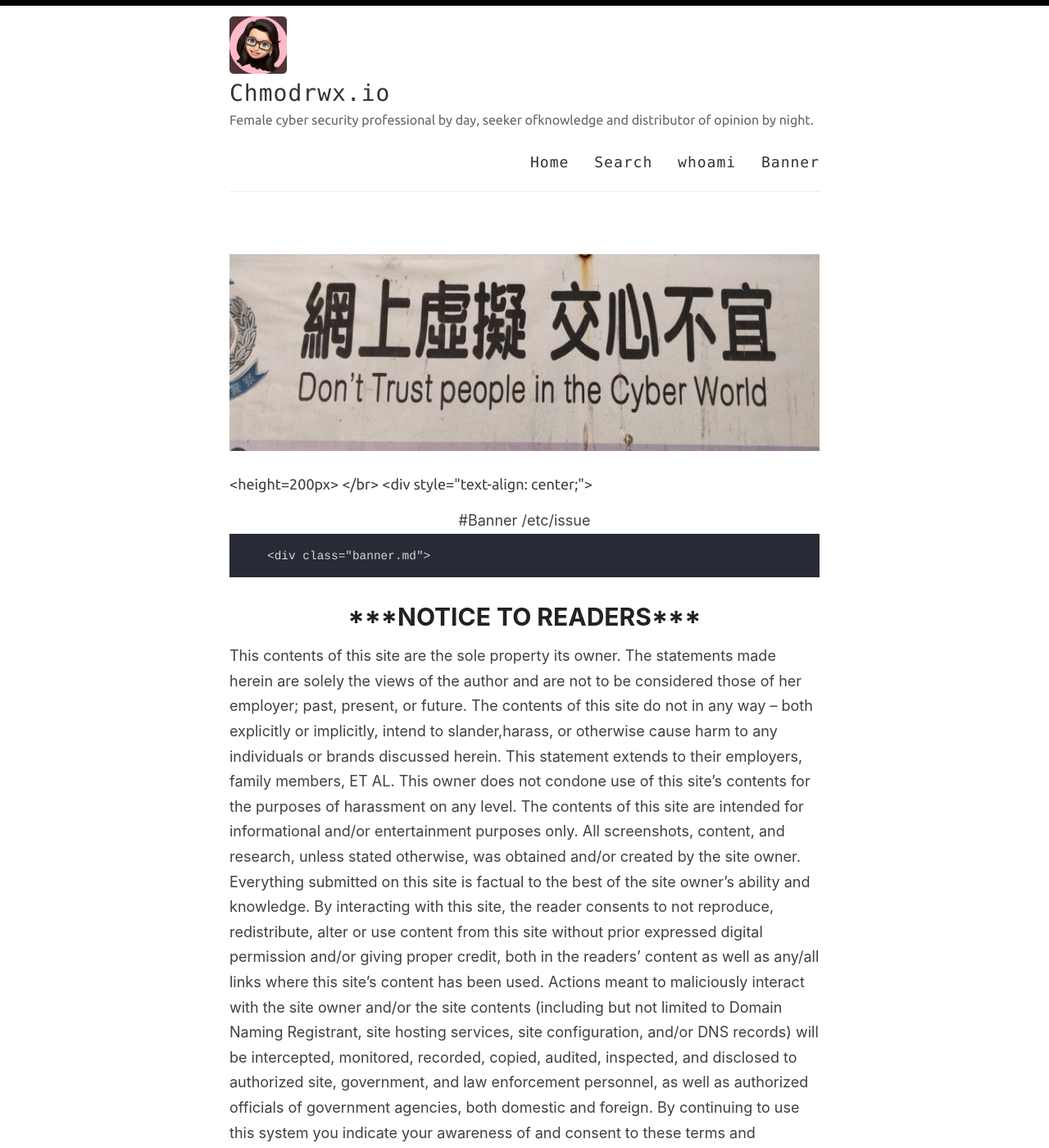
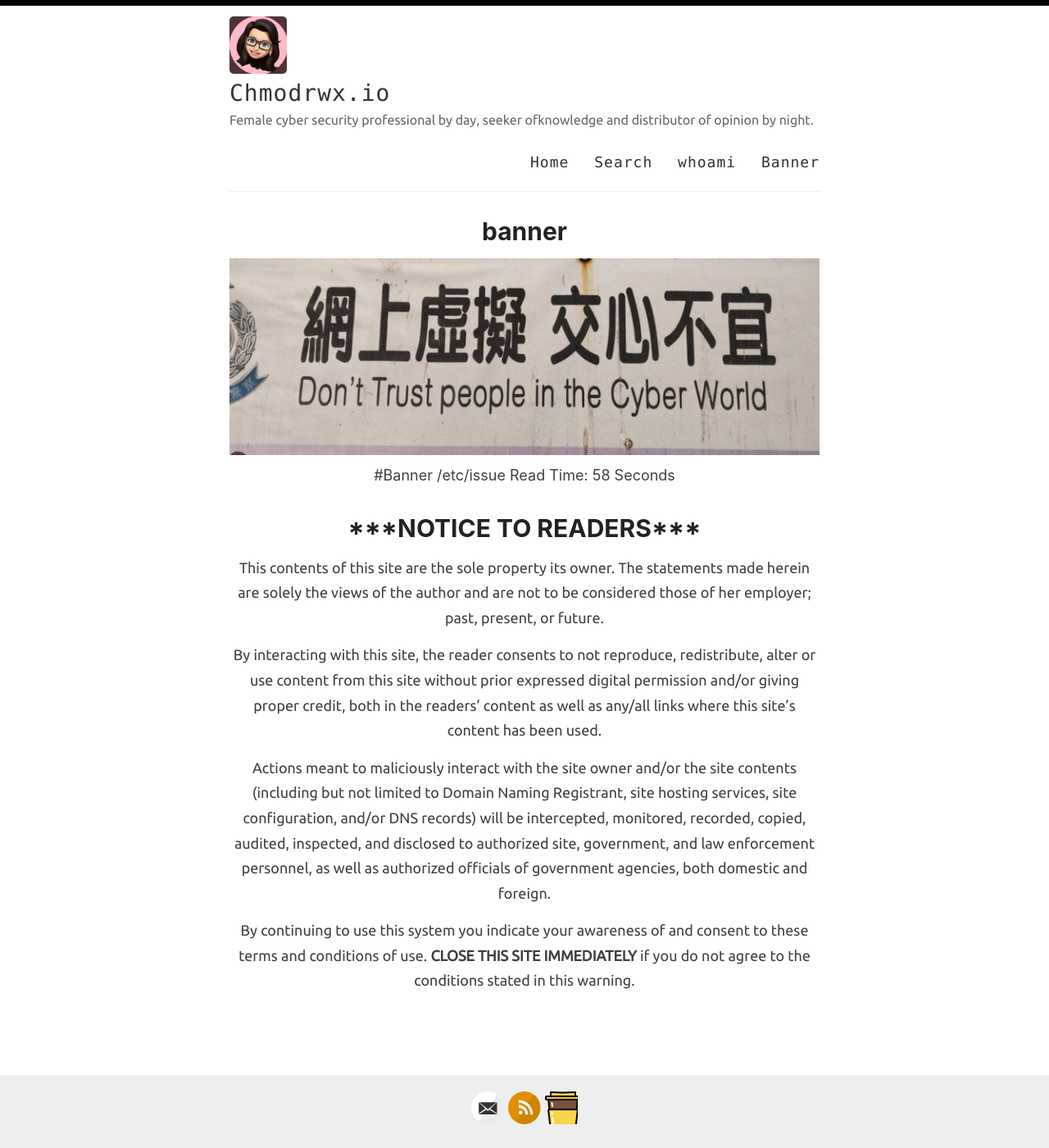
Before and after one commit to chmodrwxio/chmodrwxio.github.io, a Jekyll site: the page built from _pages/banner.md, in a window 1280 px wide and 1400 px high. Shown: the whole window at 82% size. Built offline with Jekyll 4.4.1, drawn with Linux system fonts in a browser that asks for light colours; some of the changed text lies outside the part shown.

Commit message:
repaired code

```diff
--- a/_pages/banner.md
+++ b/_pages/banner.md
@@ -1,48 +1,34 @@
 ---
 layout: page
-title: #Banner /etc/issue
+title: banner
 permalink: /banner/
 ---
 
-  <br>
   <center><img src="/images/donttrustcyber2.jpeg"></center>
-  <height=200px>
-    </br>
-    <div style="text-align: center;">
-  <center>#Banner /etc/issue</center>
-       <div class="banner.md">
+
+   <div style="text-align: center;">
+
+        #Banner /etc/issue
+     Read Time: 58 Seconds
 <article class="post detailed">
   <center><h1>***NOTICE TO READERS***</h1></center>
 
-This contents of this site are the sole property its owner.  The statements made
+<p>This contents of this site are the sole property its owner.  The statements made
 herein are solely the views of the author and are not to be considered those of
-her employer; past, present, or future.
+her employer; past, present, or future.</p>
 
-The contents of this site do not in any way – both explicitly or implicitly,
-intend to slander,harass, or otherwise cause harm to any individuals or
-brands discussed herein.  This statement extends to their employers, family
-members, ET AL.  This owner does not condone use of this site’s contents for
-the purposes of harassment on any level.  The contents of this site are
-intended for informational and/or   entertainment purposes only.
-
-All screenshots, content, and research, unless stated otherwise, was obtained
-and/or created by the site owner.  Everything submitted on this site is factual
-to the best of the site owner’s ability and knowledge.
-
-By interacting with this site, the reader consents to not reproduce, redistribute,
+<p>By interacting with this site, the reader consents to not reproduce, redistribute,
 alter or use content from this site without prior expressed digital permission and/or
 giving proper credit, both in the readers’ content as well as any/all links where
-this site’s content has been used.
+this site’s content has been used.</p>
 
-Actions meant to maliciously interact with the site owner and/or the site contents
+<p>Actions meant to maliciously interact with the site owner and/or the site contents
 (including but not limited to Domain Naming Registrant, site hosting services, site
 configuration, and/or DNS records) will be intercepted, monitored, recorded, copied,
 audited, inspected, and disclosed to authorized site, government, and law
 enforcement personnel, as well as authorized officials of government
-agencies, both domestic and foreign.
+agencies, both domestic and foreign.</p>
 
-By continuing to use this system you indicate your awareness of and consent
-to these terms and conditions of use. **CLOSE THIS SITE IMMEDIATELY** if you do not
-agree to the conditions stated in this warning.
-
-</div>
+<p>By continuing to use this system you indicate your awareness of and consent
+to these terms and conditions of use. <strong>CLOSE THIS SITE IMMEDIATELY</strong> if you do not
+agree to the conditions stated in this warning.</p>
```
